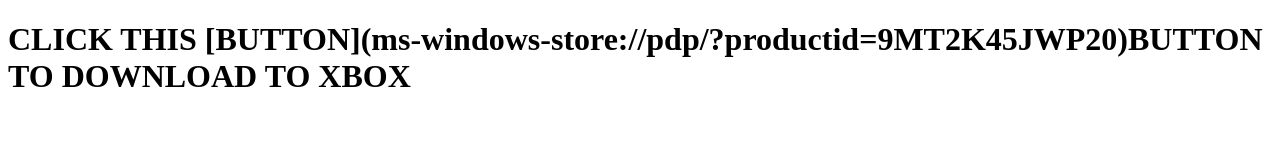
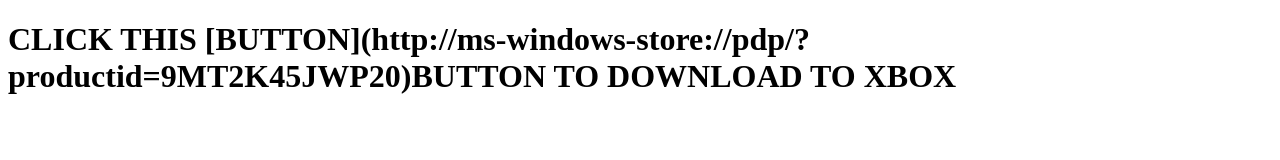
Before and after one commit to mikeybee85/Vulgr.github.io, a plain HTML site: page index.html in a window 1280 px wide. Drawn offline with Linux system fonts and the light colour scheme.

Commit message:
Update index.html

```diff
--- a/index.html
+++ b/index.html
@@ -1,6 +1,6 @@
 <!DOCTYPE html>
 <html>
 <body>
-<h1>CLICK THIS [BUTTON](ms-windows-store://pdp/?productid=9MT2K45JWP20)BUTTON TO DOWNLOAD TO XBOX</h1>
+<h1>CLICK THIS [BUTTON](http://ms-windows-store://pdp/?productid=9MT2K45JWP20)BUTTON TO DOWNLOAD TO XBOX</h1>
 </body>
 </html>
```
